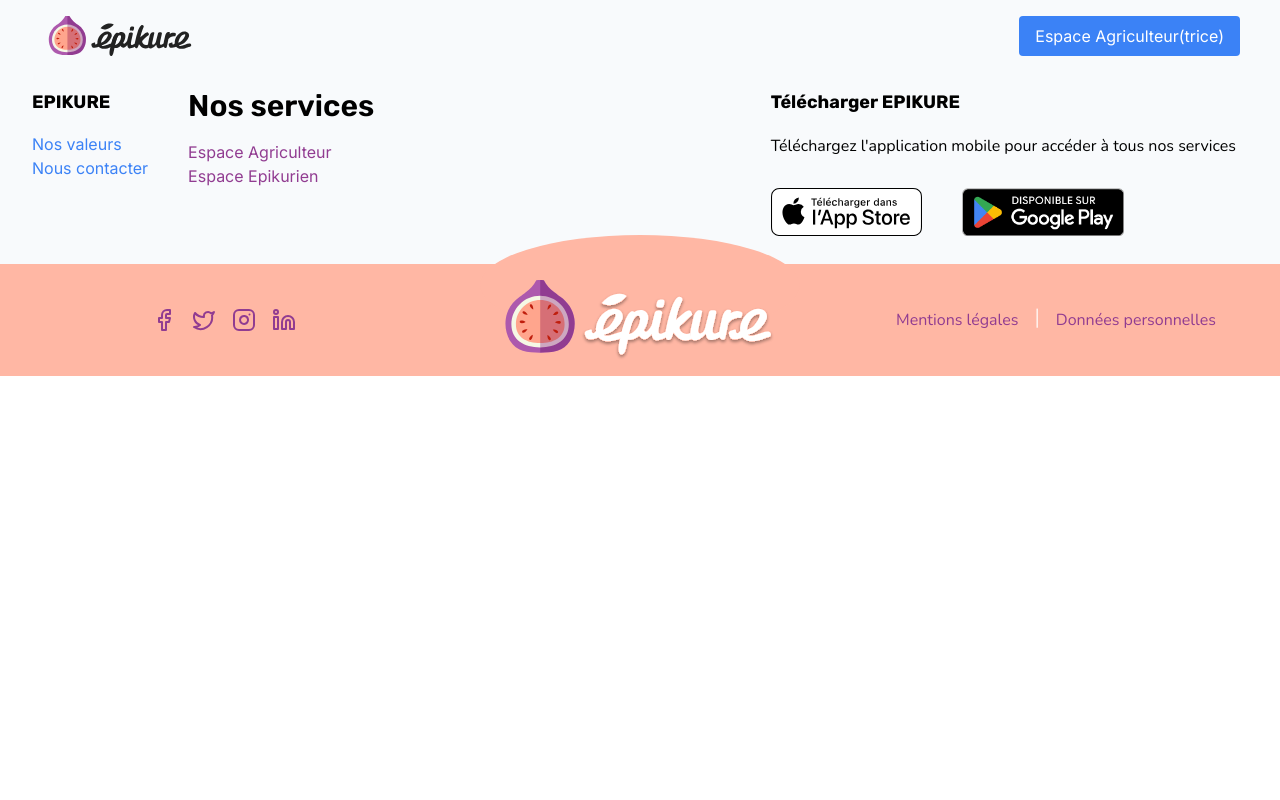
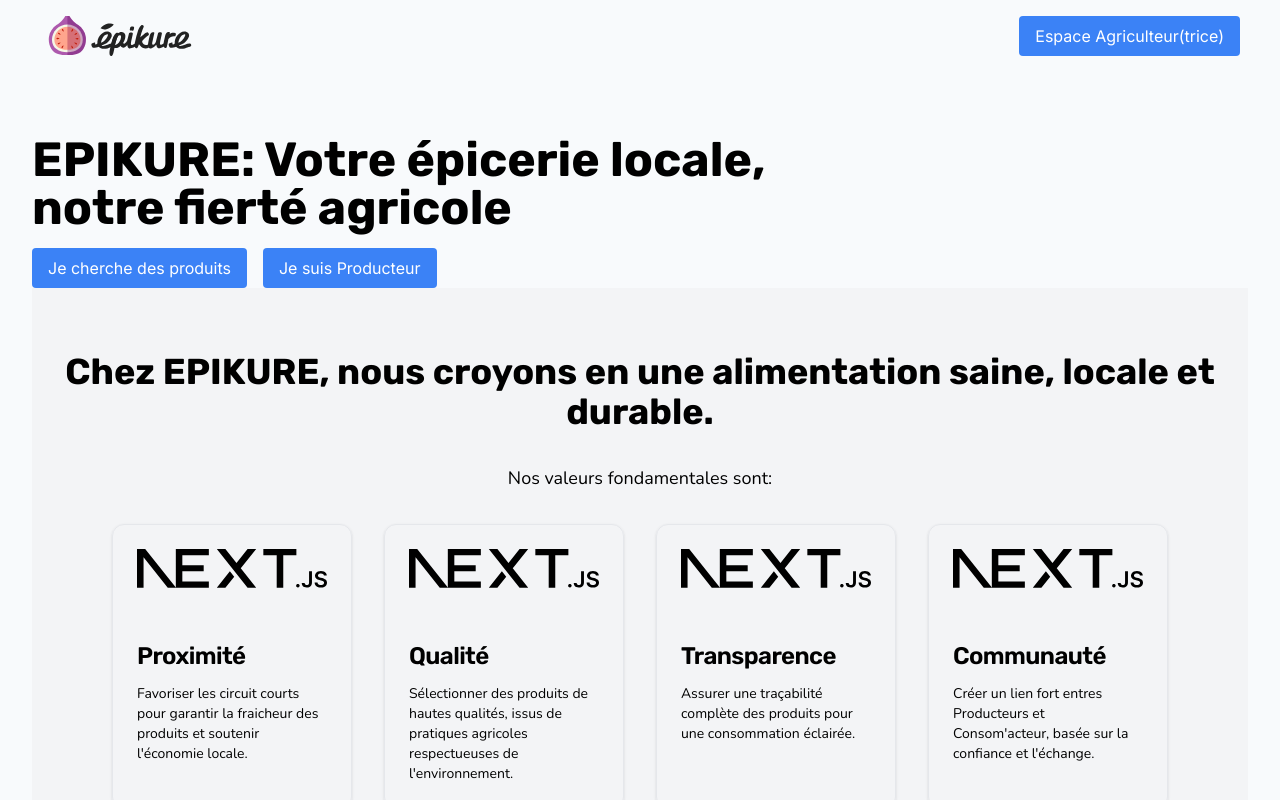
Before and after one commit to johan-bouguermouh/epikure, a Next.js app in the folder frontend/: page / in a window 1280 px wide. Shown: the top 800 px of the page. Built offline with nearby package versions, Linux system fonts and the light colour scheme.

Commit message:
feat : add herobanner and start card section

```diff
--- a/frontend/src/app/page.js
+++ b/frontend/src/app/page.js
@@ -1,10 +1,21 @@
 import NavComponent from "../components/NavComponent";
+import HeroBannerComponent from "../components/HeroBannerComponent";
 import FooterComponent from "../components/FooterComponent";
 
 export default function Home() {
+  // const navigateToProducts = () => {
+  //   // Action to navigate to products
+  // };
+
+  // const navigateToServices = () => {
+  //   // Action to navigate to services
+  // };
   return (
     <>
       <NavComponent />
+
+      <HeroBannerComponent />
+
       <FooterComponent />
     </>
   );
--- /dev/null
+++ b/frontend/src/components/HeroBannerComponent.js
@@ -0,0 +1,73 @@
+"use client";
+
+import React, { useState } from 'react';
+import Image from 'next/image';
+import Image1 from '../../public/next.svg';
+import {
+    Card,
+    CardContent,
+    CardDescription,
+    CardFooter,
+    CardHeader,
+    CardTitle,
+} from "@/components/ui/card"
+
+function HeroBannerComponent() {
+    const [homeButtonText, setHomeButtonText] = useState(['Je cherche des produits', 'Je suis Producteur', 'S\'inscrire maintenant', 'Se connecter']);
+    const [isProducer, setIsProducer] = useState(false);
+
+    const handleConsoAction = () => {
+        setIsProducer(false);
+    }
+
+    const handleFarmerAction = () => {
+        setIsProducer(true);
+    }
+
+    const cardsContent = isProducer ? [
+        { title: 'Promotions des points de ventes', description: 'Notre application met en avant les points de vente des producteurs locaux, facilitant ainsi la connexion entre les agriculteurs et les consommateurs et encourageant la consommation de produits locaux.', image: Image1 },
+        { title: 'Calendrier saisonnier des produits', description: 'Notre plateforme permet aux consommateurs de connaître les fruits et légumes disponibles à chaque saison, ce qui crée une demande ciblée pour les produits des agriculteurs et encourage la consommation de produits saisonniers.', image: Image1 },
+        { title: 'Inspiration culinaire et conseils', description: 'Notre application propose des recettes, idées et conseils pour les consomm\'acteurs, ce qui crée une demande accrue pour les produits des agriculteurs et encourage la créativité culinaire.', image: Image1 },
+        { title: 'Visibilité et présence en ligne accrue', description: ' Notre plateforme permet aux agriculteurs de gagner en visibilité en les aidant à se faire connaître auprès d\'une clientèle plus large et plus engagée, ce qui peut se traduire par une augmentation de leurs revenus et de leur notoriété.', image: Image1 },
+    ] : [
+        { title: 'Proximité', description: 'Favoriser les circuit courts pour garantir la fraicheur des produits et soutenir l\'économie locale.', image: Image1 },
+        { title: 'Qualité', description: 'Sélectionner des produits de hautes qualités, issus de pratiques agricoles respectueuses de l\'environnement.', image: Image1 },
+        { title: 'Transparence', description: 'Assurer une traçabilité complète des produits pour une consommation éclairée.', image: Image1 },
+        { title: 'Communauté', description: 'Créer un lien fort entres Producteurs et Consom\'acteur, basée sur la confiance et l\'échange.', image: Image1 },
+    ];
+
+    return (
+        <main className="bg-slate-50 text-black py-16 px-8 text-left">
+            <h1 className="text-5xl mb-4">EPIKURE: Votre épicerie locale,<br></br> notre fierté agricole</h1>
+            <div className="flex justify-start space-x-4">
+                <button onClick={handleConsoAction} className="bg-blue-500 text-white py-2 px-4 rounded">
+                    {homeButtonText[0]}
+                </button>
+                <button onClick={handleFarmerAction} className="bg-blue-500 text-white py-2 px-4 rounded">
+                    {homeButtonText[1]}
+                </button>
+            </div>
+            <section className="py-16 bg-gray-100">
+                <div className="container mx-auto px-8">
+                    <h2 className="text-4xl font-bold mb-8 text-center">{isProducer ? 'Rejoignez-nous en tant que Producteur' : 'Chez EPIKURE, nous croyons en une alimentation saine, locale et durable.'}</h2>
+                    <p className="text-lg text-center mb-8">{isProducer ? 'Commencez à vendre vos produits aujourd\'hui même.' : 'Nos valeurs fondamentales sont:'}</p>
+                    <div className="grid grid-cols-1 md:grid-cols-2 lg:grid-cols-4 gap-8 px-12">
+                        {cardsContent.map((card, index) => (
+                            <Card key={index}>
+                                <CardHeader>
+                                    <Image src={card.image} alt={`Image ${index + 1}`} className="mb-4" />
+                                </CardHeader>
+                                <CardContent className='flex-col justify-between items-center'>
+                                    <CardTitle className='my-4'>{card.title}</CardTitle>
+                                    <CardDescription>{card.description}</CardDescription>
+                                </CardContent>
+                            </Card>
+                        ))}
+                    </div>
+                </div>
+            </section>
+        </main>
+    );
+}
+
+export default HeroBannerComponent;
--- /dev/null
+++ b/frontend/src/components/ui/card.jsx
@@ -0,0 +1,50 @@
+import * as React from "react"
+
+import { cn } from "@/lib/utils"
+
+const Card = React.forwardRef(({ className, ...props }, ref) => (
+  <div
+    ref={ref}
+    className={cn("rounded-xl border bg-card text-card-foreground shadow", className)}
+    {...props} />
+))
+Card.displayName = "Card"
+
+const CardHeader = React.forwardRef(({ className, ...props }, ref) => (
+  <div
+    ref={ref}
+    className={cn("flex flex-col space-y-1.5 p-6", className)}
+    {...props} />
+))
+CardHeader.displayName = "CardHeader"
+
+const CardTitle = React.forwardRef(({ className, ...props }, ref) => (
+  <h3
+    ref={ref}
+    className={cn("font-semibold leading-none tracking-tight", className)}
+    {...props} />
+))
+CardTitle.displayName = "CardTitle"
+
+const CardDescription = React.forwardRef(({ className, ...props }, ref) => (
+  <p
+    ref={ref}
+    className={cn("text-sm text-muted-foreground", className)}
+    {...props} />
+))
+CardDescription.displayName = "CardDescription"
+
+const CardContent = React.forwardRef(({ className, ...props }, ref) => (
+  <div ref={ref} className={cn("p-6 pt-0", className)} {...props} />
+))
+CardContent.displayName = "CardContent"
+
+const CardFooter = React.forwardRef(({ className, ...props }, ref) => (
+  <div
+    ref={ref}
+    className={cn("flex items-center p-6 pt-0", className)}
+    {...props} />
+))
+CardFooter.displayName = "CardFooter"
+
+export { Card, CardHeader, CardFooter, CardTitle, CardDescription, CardContent }
```
